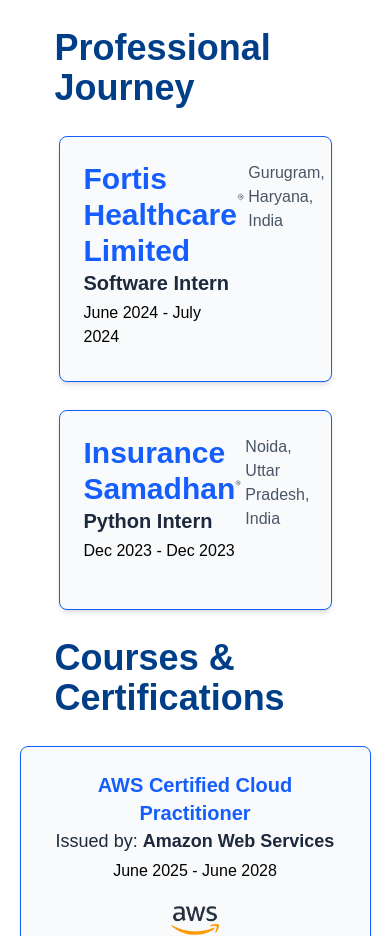
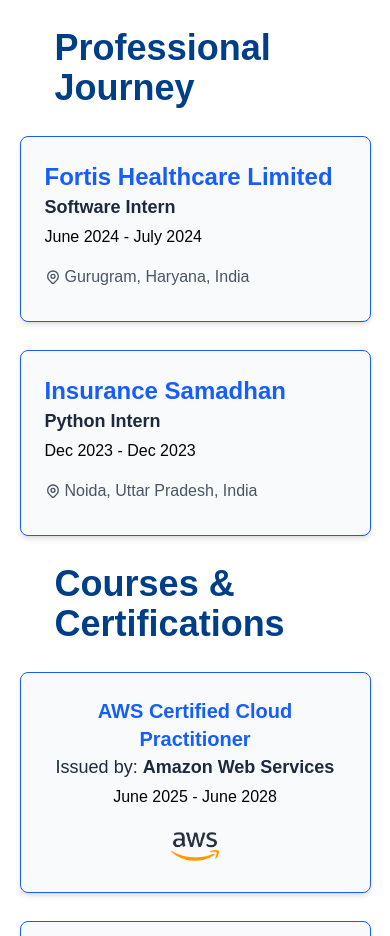
Before and after one commit to krishang-r/krishangratra, a Next.js app: page / in a window 390 px wide. Shown: the part 6800-7736 px from the top of the page. Built offline with nearby package versions, Linux system fonts and the light colour scheme.

Commit message:
Education responsive fix

```diff
--- a/components/ui/EducationCard.tsx
+++ b/components/ui/EducationCard.tsx
@@ -14,7 +14,7 @@
     <div className="w-[80%] mx-auto my-8">
       <div className="flex flex-col md:flex-row justify-between items-center gap-6">
         {/* Left Section */}
-        <div className="text-left">
+        <div className="text-left w-full">
           <h3 className="text-2xl font-semibold text-blue-700">{institute}</h3>
           <p className="text-sm text-gray-600 mb-1">{location}</p>
           <p className="text-base text-gray-800">{degree}</p>
--- a/components/ui/JobCard.tsx
+++ b/components/ui/JobCard.tsx
@@ -12,29 +12,31 @@
 
 const JobCard = ({ companyName, role, from, to, location, description }: JobCardProps) => {
   return (
-    <div className="w-[70%] min-h-[200px] mx-auto my-7 bg-slate-50 border border-blue-600 rounded-lg p-6 shadow-md hover:shadow-xl hover:scale-103 transition-all duration-300">
-        <div className="flex justify-between items-start mb-2">
+    <div className="w-[90%] md:w-[70%] min-h-[150px] mx-auto my-7 bg-slate-50 border border-blue-600 rounded-lg p-6 shadow-md hover:shadow-xl hover:scale-[1.03] transition-all duration-300">
+      <div className="flex flex-col sm:flex-row justify-between items-start gap-4 mb-2">
+        {/* Left: Info */}
         <div>
-                <h3 className="text-3xl font-semibold text-blue-600">{companyName}</h3>
-                <h4 className="text-xl text-slate-800 mb-1 font-bold">{role}</h4>
-                {from} - {to}
+          <h3 className="text-2xl sm:text-3xl font-semibold text-blue-600">{companyName}</h3>
+          <h4 className="text-lg sm:text-xl text-slate-800 mb-1 font-bold">{role}</h4>
+          <p className="text-base text-black">{from} - {to}</p>
         </div>
-            <div className="flex flex-col items-end text-gray-600">
-                <div className="flex justify-center items-center space-x-1">
+
+        {/* Right: Location */}
+        <div className="flex flex-col items-start sm:items-end text-gray-600">
+          <div className="flex items-center space-x-1">
             <HiOutlineLocationMarker className="text-base" />
             <span>{location}</span>
           </div>
         </div>
       </div>
+
+      {/* Description (visible on medium and above) */}
       <div className='hidden md:block'>
-          <p className="text-md text-slate-600 leading-relaxed ">
+        <p className="text-md text-slate-600 leading-relaxed">
           {description}
         </p>
       </div>
-
-
     </div>
-
   )
 }
 
```
Lines whose indentation alone changed are shown as unchanged.
